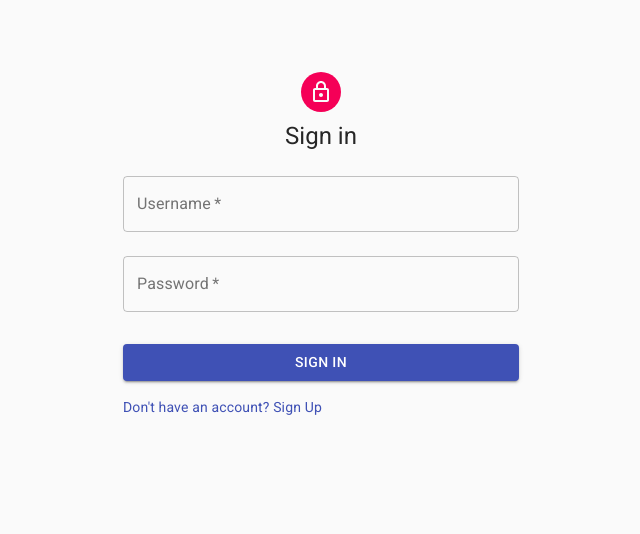
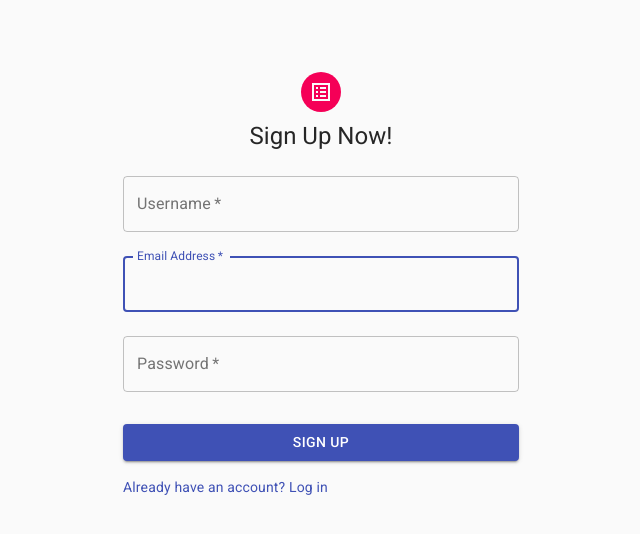
Before and after one commit to SteveLim99/graphAI, a React (Create React App) app in the folder dashboard/: page / in a window 1280 px wide. Both pictures are taken after a click on the link "Don't have an account? Sign Up". Shown: the top 534 px of the page, without its empty margins (319-959 px from the left). Built offline with nearby package versions, Linux system fonts and the light colour scheme.

Commit message:
user registration

```diff
--- a/dashboard/src/components/SignIn.js
+++ b/dashboard/src/components/SignIn.js
@@ -9,6 +9,7 @@ import LockOutlinedIcon from '@material-ui/icons/LockOutlined';
 import Typography from '@material-ui/core/Typography';
 import { makeStyles } from '@material-ui/core/styles';
 import Container from '@material-ui/core/Container';
+import ListAltSharpIcon from '@material-ui/icons/ListAltSharp';
 import axios from "axios";
 
 const useStyles = makeStyles((theme) => ({
@@ -35,8 +36,10 @@ export var SignIn = (props) => {
     const classes = useStyles();
     const [uname, setUname] = useState("")
     const [pw, setPw] = useState("")
+    const [email, setEmail] = useState("")
     const [error, setError] = useState(false)
     const [errorMsg, setErrorMsg] = useState("")
+    const [register, setRegister] = useState(false)
 
     const handleSingIn = async function (e) {
         e.preventDefault()
@@ -63,15 +66,45 @@ export var SignIn = (props) => {
         }
     }
 
+    const handleRegister = async function (e) {
+        e.preventDefault();
+        var endpoint = "/user/registerUser?uname="
+        endpoint += uname
+        endpoint += "&email="
+        endpoint += email
+        endpoint += "&pw="
+        endpoint += pw
+
+        try {
+            var res = await axios.post(
+                endpoint,
+                {}
+            );
+
+            if (res.status === 200) {
+                const status = res.data["status"];
+                const token = res.data["auth_token"];
+                if (status === "success") {
+                    props.handleUserToken(token)
+                } else {
+                    setError(true)
+                    setErrorMsg("Sign Up Failed: Username or email already taken.")
+                }
+            }
+        } catch (error) {
+            alert("Error Occured during Sign Up. Please try again later!");
+        }
+    }
+
     return (
         <Container component="main" maxWidth="xs">
             <CssBaseline />
             <div className={classes.paper}>
                 <Avatar className={classes.avatar}>
-                    <LockOutlinedIcon />
+                    {register ? <ListAltSharpIcon /> : <LockOutlinedIcon />}
                 </Avatar>
                 <Typography component="h1" variant="h5">
-                    Sign in
+                    {register ? "Sign Up Now!" : "Sign in"}
                 </Typography>
                 <form className={classes.form} noValidate>
                     <TextField
@@ -87,6 +120,24 @@ export var SignIn = (props) => {
                         autoFocus
                         onChange={(e) => setUname(e.target.value)}
                     />
+                    {register
+                        ?
+                        <TextField
+                            error={error}
+                            helperText={errorMsg}
+                            variant="outlined"
+                            margin="normal"
+                            required
+                            fullWidth
+                            id="email"
+                            label="Email Address"
+                            name="email"
+                            autoComplete="email"
+                            autoFocus
+                            onChange={(e) => setEmail(e.target.value)}
+                        />
+                        :
+                        null}
                     <TextField
                         error={error}
                         helperText={errorMsg}
@@ -105,14 +156,24 @@ export var SignIn = (props) => {
                         variant="contained"
                         color="primary"
                         className={classes.submit}
-                        onClick={(e) => handleSingIn(e)}
+                        onClick={(e) => {
+                            if (register) {
+                                handleRegister(e)
+                            } else {
+                                handleSingIn(e)
+                            }
+                        }}
                     >
-                        Sign In
+                        {register ? "Sign Up" : "Sign In"}
                     </Button>
                     <Grid container>
                         <Grid item>
-                            <Link href="#" variant="body2">
-                                {"Don't have an account? Sign Up"}
+                            <Link onClick={() => {
+                                setRegister(!register)
+                                setError(false)
+                                setErrorMsg("")
+                            }} variant="body2">
+                                {register ? "Already have an account? Log in" : "Don't have an account? Sign Up"}
                             </Link>
                         </Grid>
                     </Grid>
```
Also changed, not shown: 1 other file (tests, documents, lock files or other folders).
